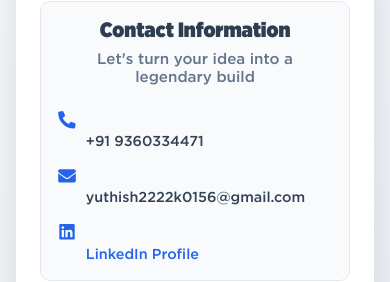
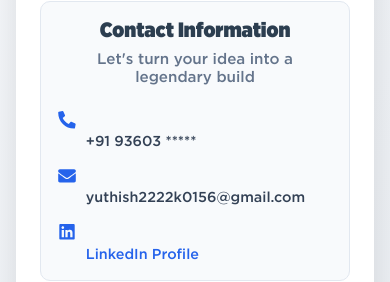
Before and after one commit to Yuthish31/My-Portfolio-yuthish_3117, a React (Vite) app: page /contact in a window 390 px wide. Shown: the part 310-592 px from the top of the page. Built offline with nearby package versions, Linux system fonts and the light colour scheme; no server answers; a web font is replaced by a local one.

Commit message:
Redact phone number in Contact component
Redact part of the phone number for privacy.

```diff
--- a/src/components/Contact.jsx
+++ b/src/components/Contact.jsx
@@ -120,7 +120,7 @@ const Contact = () => {
           <div className="info-items">
             <div className="info-item">
               <FaPhone className="info-icon phone-icon" />
-              <span>+91 9360334471</span>
+              <span>+91 93603 *****</span>
             </div>
             <div className="info-item">
               <FaEnvelope className="info-icon" />
```
